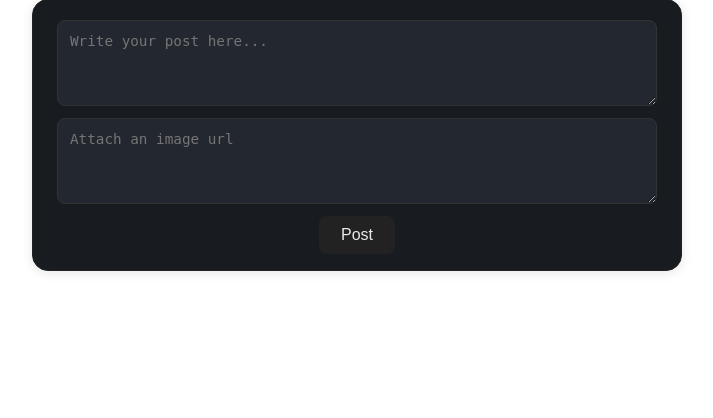
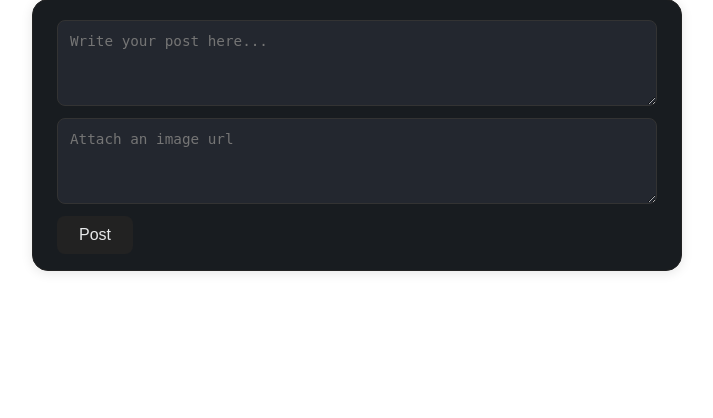
Before and after one commit to seniordaniel1/CS546-Final-Project, a Node server app: page / in a window 1280 px wide. Shown: the part 162-580 px from the top of the page, without its empty margins (283-996 px from the left). Run offline with Node 20, Linux system fonts and the light colour scheme; the visitor is signed in with stand-in values (Sample User, id 1); data that the repository does not hold is empty; some libraries are stand-ins or nearby versions.

Commit message:
undid submit post styling but validated home page

```diff
--- a/public/css/styles.css
+++ b/public/css/styles.css
@@ -365,3 +365,8 @@ section > h2 {
 .bold {
   font-weight: bold;
 }
+
+.submit-post{
+    display:flex;
+    justify-content:space-between;
+}
--- a/views/home.handlebars
+++ b/views/home.handlebars
@@ -5,14 +5,13 @@
     <textarea name="content" placeholder="Write your post here..." maxlength="200" required></textarea>
     <textarea name="imageUrl" placeholder="Attach an image url" maxlength="200"></textarea>
 
-    <div stlye="display:flex; justify-content:space-between;">
+    <div class="submit-post">
         <button type="submit">Post</button>
     </div>
 </form>
 {{/if}}
 
 {{#each posts}}
-<a href="/posts/{{_id}}" class="post-link">
     <article class="post">
         <div class="post-header">
             <img class="post-avatar" src="/assets/default.png" alt="avatar">
@@ -30,7 +29,6 @@
             {{/if}}
         </a>
     </article>
-</a>
 {{/each}}
 
 <script src="https://code.jquery.com/jquery-3.6.0.min.js"></script>
```
